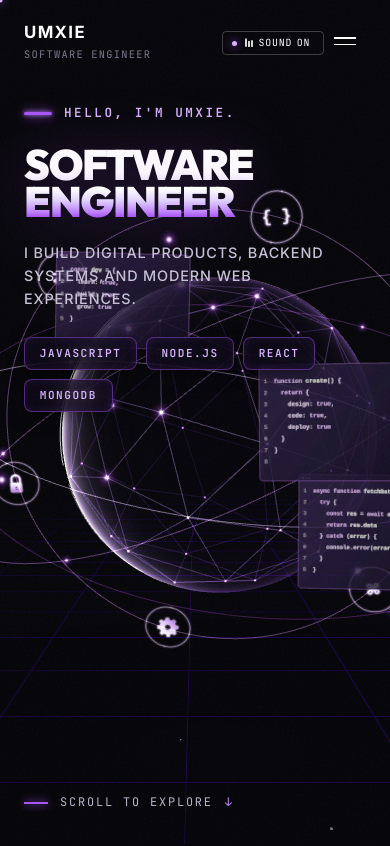
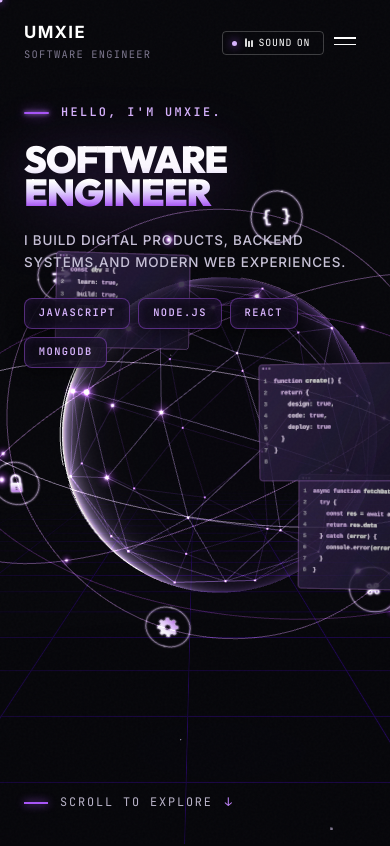
Before and after one commit to developerumxie-dotcom/umxie-portfolio, a React (Vite) app: page / in a window 390 px wide. Shown: the top 846 px of the page. Built offline with nearby package versions, Linux system fonts and the light colour scheme.

Commit message:
"agin hero section size "

```diff
--- a/src/sections/Hero/Hero.css
+++ b/src/sections/Hero/Hero.css
@@ -38,17 +38,17 @@
   align-items: center;
   gap: 0.95rem;
   font-family: var(--font-mono);
-  font-size: clamp(0.85rem, 1.02vw, 0.95rem);
+  font-size: clamp(0.78rem, 0.92vw, 0.88rem);
   font-weight: 600;
   letter-spacing: 0.20em;
   color: #D8B4FE;
   text-transform: uppercase;
-  margin-bottom: 1.45rem;
+  margin-bottom: 1.35rem;
 }
 
 /* Purple horizontal line immediately before the intro text */
 .hero-eyebrow-line {
-  width: 34px;
+  width: 30px;
   height: 3px;
   background: #A855F7;
   box-shadow: 0 0 12px #A855F7, 0 0 4px #C084FC;
@@ -60,12 +60,12 @@
 /* Main heading — “SOFTWARE ENGINEER” extra-large, bold, uppercase typography */
 .hero-title {
   font-family: 'Outfit', 'Inter', var(--font-sans);
-  font-size: clamp(3.85rem, 7.3vw, 6.85rem);
+  font-size: clamp(3.5rem, 6.7vw, 6.25rem);
   font-weight: 900;
   line-height: 0.85;
   letter-spacing: -0.032em;
   text-transform: uppercase;
-  margin-bottom: 1.7rem;
+  margin-bottom: 1.55rem;
 }
 
 /* First line: crisp white with subtle soft lavender tone at the baseline */
@@ -91,31 +91,31 @@
 /* Description text — larger font size, light gray with strong readability, two-line layout */
 .hero-statement {
   font-family: var(--font-sans);
-  font-size: clamp(0.90rem, 1.14vw, 1.08rem);
+  font-size: clamp(0.84rem, 1.04vw, 0.98rem);
   font-weight: 500;
   line-height: 1.58;
   letter-spacing: 0.06em;
   color: #C8C3D8;
-  margin-bottom: 2.15rem;
+  margin-bottom: 1.95rem;
   text-transform: uppercase;
-  max-width: 570px;
+  max-width: 540px;
 }
 
 /* Technology Badges — single horizontal row, exact padding, border, purple outline */
 .hero-tech-row {
   display: flex;
   flex-wrap: wrap;
-  gap: 0.85rem;
-  margin-bottom: 2.15rem;
+  gap: 0.78rem;
+  margin-bottom: 1.95rem;
 }
 
 .hero-tech-tag {
   font-family: var(--font-mono);
-  font-size: clamp(0.75rem, 0.86vw, 0.83rem);
+  font-size: clamp(0.69rem, 0.79vw, 0.76rem);
   font-weight: 600;
   letter-spacing: 0.14em;
   text-transform: uppercase;
-  padding: 0.60rem 1.28rem;
+  padding: 0.52rem 1.18rem;
   background: rgba(14, 10, 24, 0.75);
   backdrop-filter: blur(12px);
   border: 1px solid rgba(168, 85, 247, 0.45);
@@ -187,17 +187,17 @@
   }
 
   .hero-title {
-    font-size: clamp(2.95rem, 6.6vw, 4.6rem);
+    font-size: clamp(2.65rem, 5.8vw, 4.0rem);
     line-height: 0.88;
   }
 
   .hero-statement {
-    font-size: 0.94rem;
+    font-size: 0.88rem;
   }
 
   .hero-tech-tag {
-    padding: 0.52rem 1.14rem;
-    font-size: 0.73rem;
+    padding: 0.46rem 1.02rem;
+    font-size: 0.67rem;
   }
 }
 
@@ -213,24 +213,24 @@
   }
 
   .hero-eyebrow {
-    font-size: 0.79rem;
+    font-size: 0.74rem;
     gap: 0.75rem;
   }
 
   .hero-eyebrow-line {
-    width: 28px;
+    width: 25px;
     height: 2.5px;
   }
 
   .hero-title {
-    font-size: clamp(2.65rem, 10.6vw, 4.0rem);
+    font-size: clamp(2.35rem, 9.4vw, 3.45rem);
     line-height: 0.88;
-    margin-bottom: 1.35rem;
+    margin-bottom: 1.3rem;
   }
 
   .hero-statement {
-    font-size: 0.90rem;
-    margin-bottom: 1.65rem;
+    font-size: 0.84rem;
+    margin-bottom: 1.55rem;
   }
 
   .hero-break-desk {
@@ -238,12 +238,12 @@
   }
 
   .hero-tech-row {
-    gap: 0.54rem;
-    margin-bottom: 1.65rem;
+    gap: 0.5rem;
+    margin-bottom: 1.55rem;
   }
 
   .hero-tech-tag {
-    padding: 0.46rem 0.92rem;
-    font-size: 0.69rem;
+    padding: 0.42rem 0.86rem;
+    font-size: 0.65rem;
   }
 }
```
